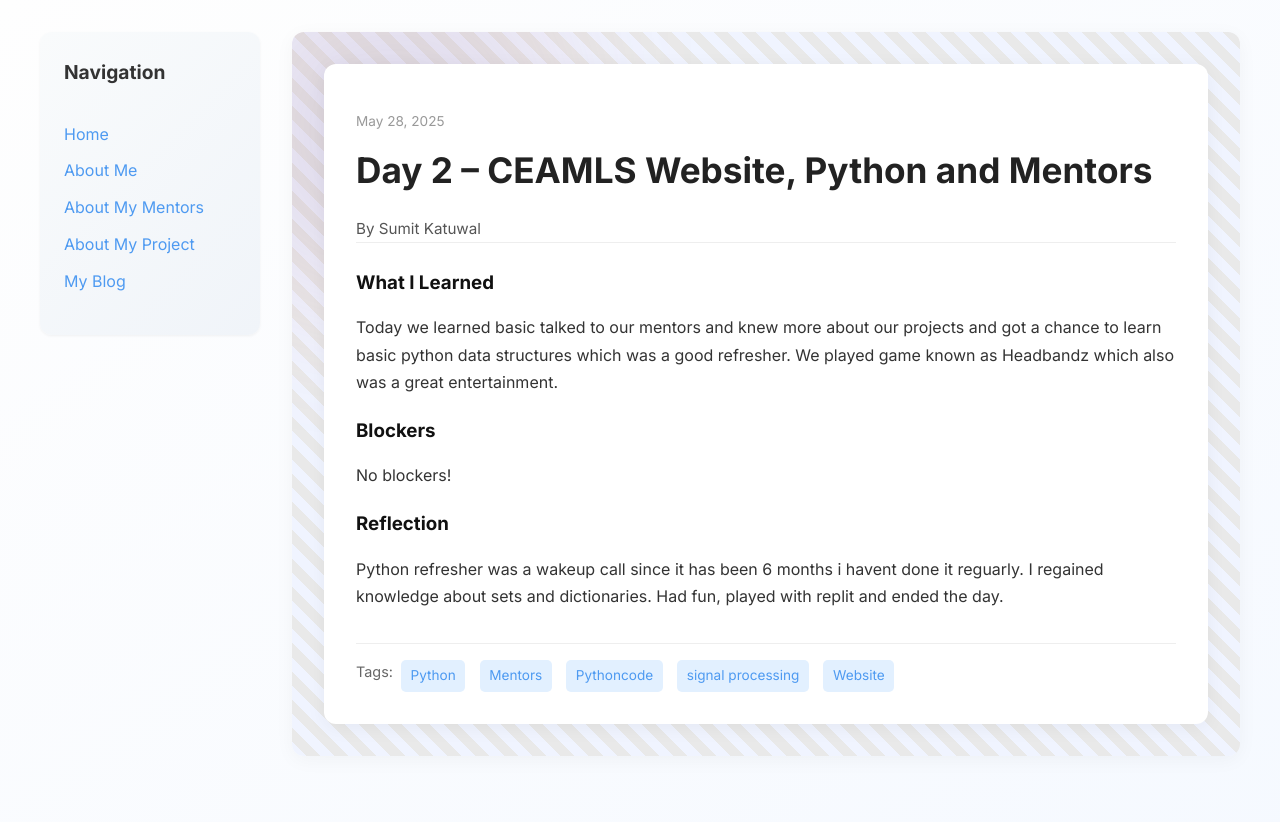
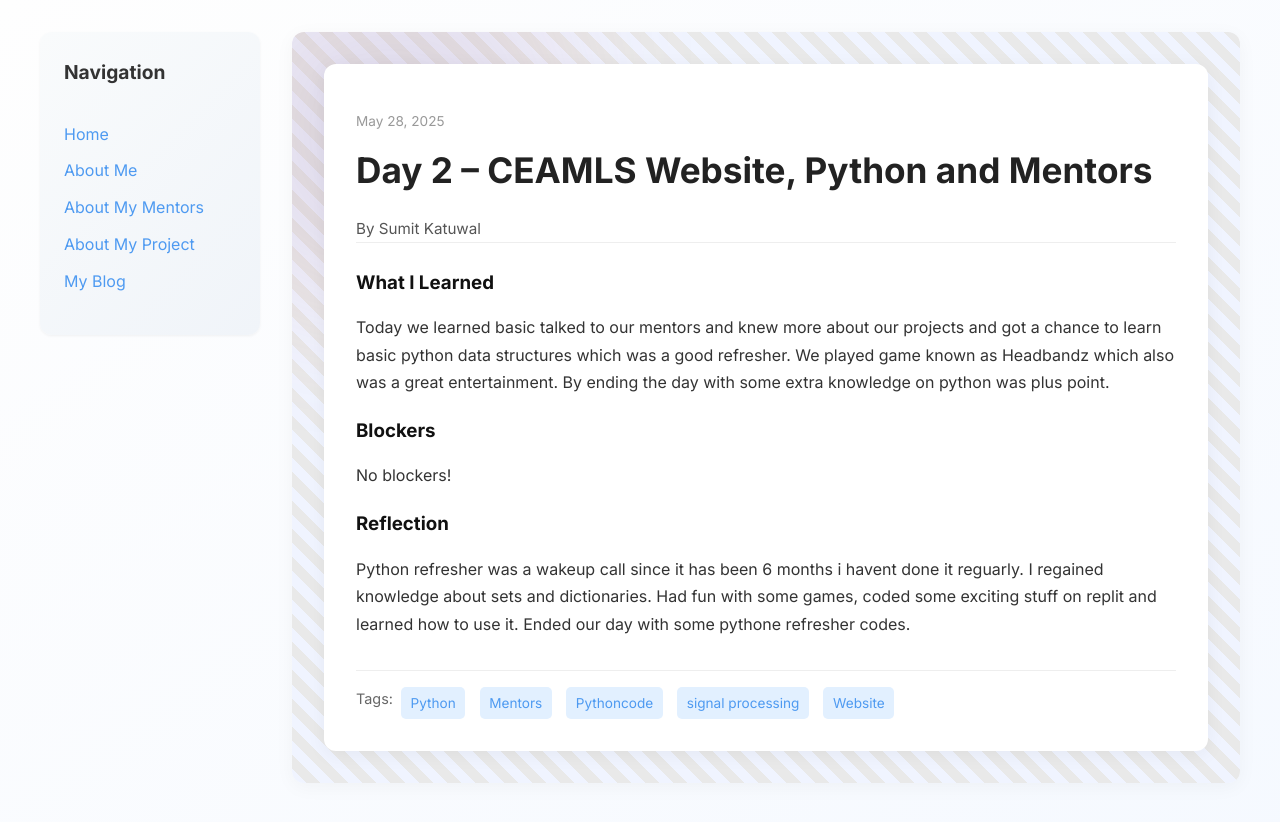
Before and after one commit to SumitKatuwal3382/SumitKatuwal3382.github.io, a Jekyll site: the page built from _posts/2025-05-28-day-2.md, in a window 1280 px wide. Shown: the top 822 px of the page. Built offline with Jekyll 4.4.1, drawn with Linux system fonts in a browser that asks for light colours.

Commit message:
Update 2025-05-28-day-2.md

```diff
--- a/_posts/2025-05-28-day-2.md
+++ b/_posts/2025-05-28-day-2.md
@@ -7,12 +7,12 @@ permalink: /day2.html
 tags: ["Python","Mentors", "Pythoncode","signal processing","Website"]
 
 what_i_learned: |
-  Today we learned basic talked to our mentors and knew more about our projects and got a chance to learn basic python data structures which was a good refresher. We played game known as Headbandz which also was a great entertainment.
+  Today we learned basic talked to our mentors and knew more about our projects and got a chance to learn basic python data structures which was a good refresher. We played game known as Headbandz which also was a great entertainment. By ending the day with some extra knowledge on python was plus point.
 
 
 blockers: |
  No blockers!
 
 reflection: |
-  Python refresher was a wakeup call since it has been 6 months i havent done it reguarly. I regained knowledge about sets and dictionaries. Had fun, played with replit and ended the day.
+  Python refresher was a wakeup call since it has been 6 months i havent done it reguarly. I regained knowledge about sets and dictionaries. Had fun with some games, coded some exciting stuff on replit and learned how to use it. Ended our day with some pythone refresher codes.
 ---
```
